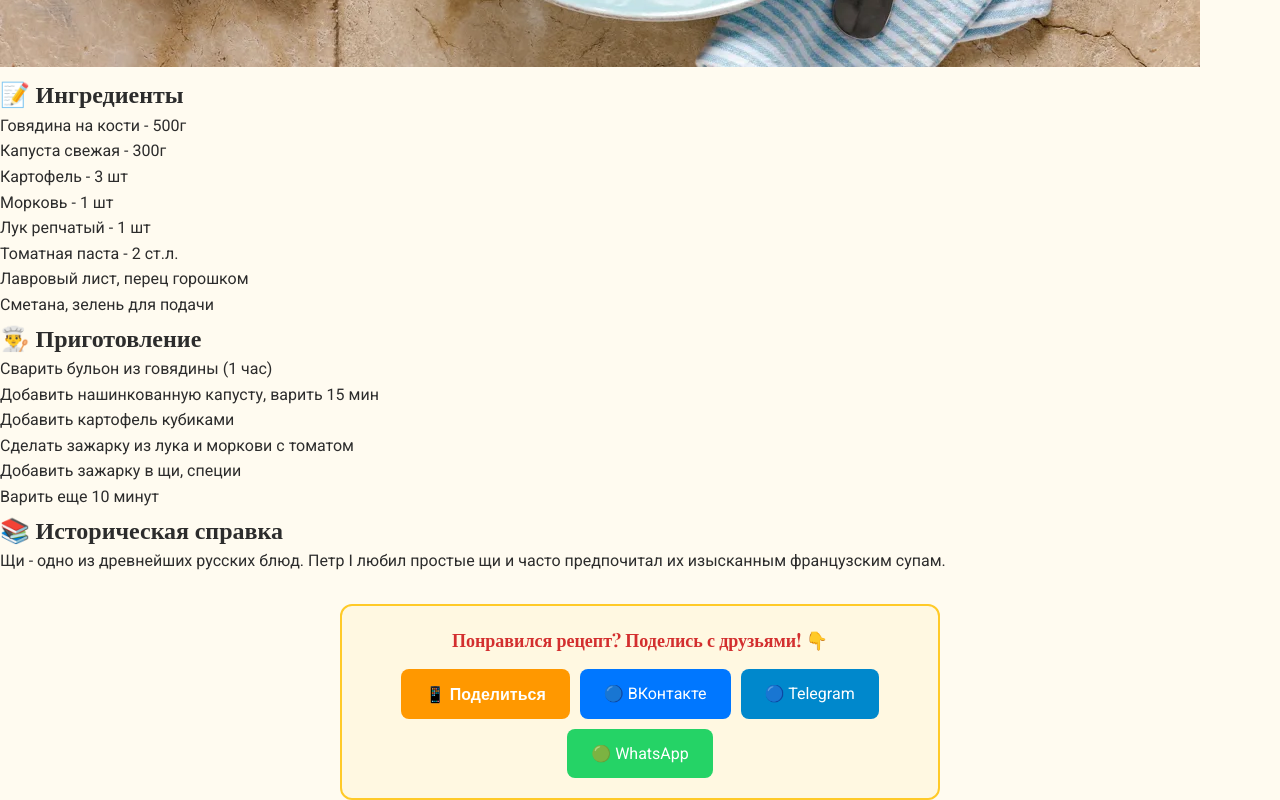
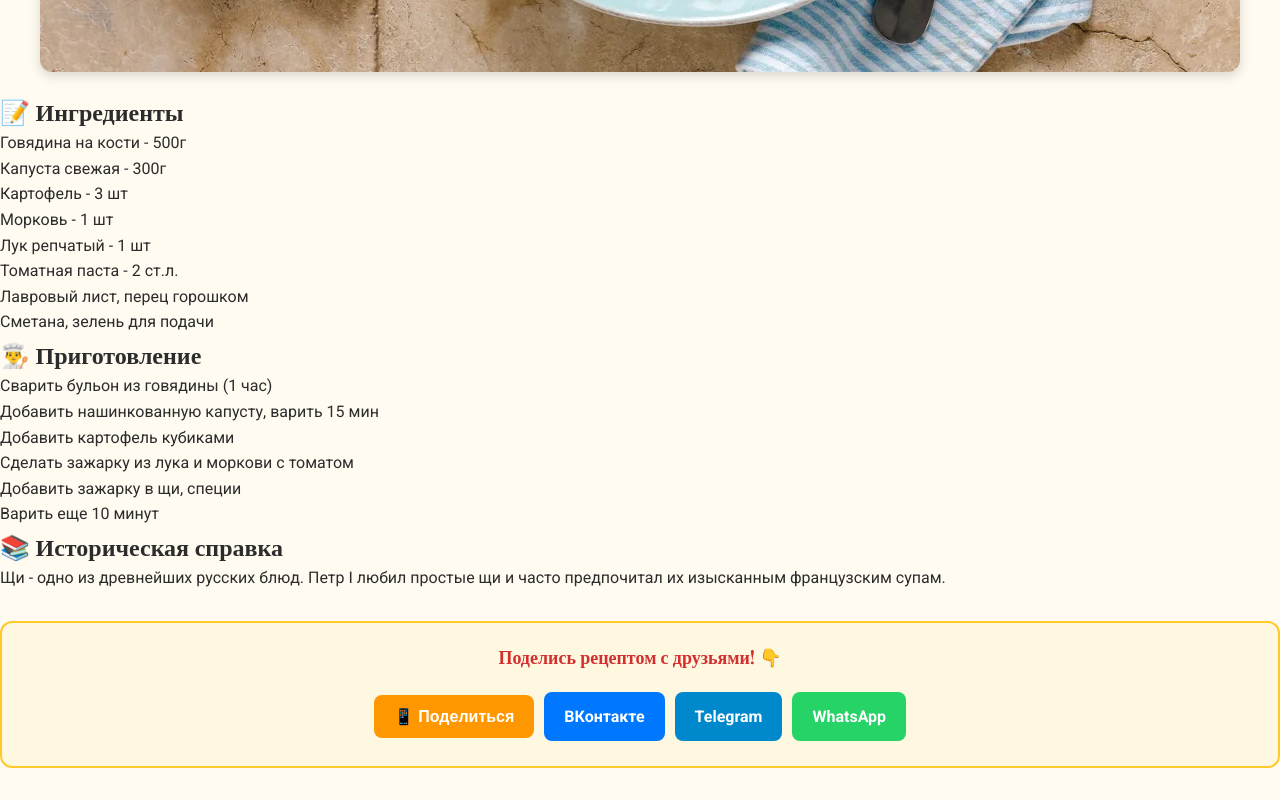
Before and after one commit to svideoproekt-ship-it/russka-kuhnya-9551, a React (Vite) app: page /recipe/1 in a window 1280 px wide. Shown: the part 728-1528 px from the top of the page. After the commit the page ends 1496 px from the top, so only its background shows below. Built offline with nearby package versions, Linux system fonts and the light colour scheme; a web font is replaced by a local one.

Commit message:
Fix ShareButtons size and RecipePage image styles

```diff
--- a/src/components/ShareButtons.jsx
+++ b/src/components/ShareButtons.jsx
@@ -18,82 +18,52 @@ const ShareButtons = ({ title }) => {
     }
   };
 
+  // Стили для контейнера
+  const containerStyle = {
+    marginTop: '30px',
+    padding: '20px',
+    background: '#fff8e1',
+    borderRadius: '12px',
+    border: '2px solid #ffca28',
+    textAlign: 'center'
+  };
+
+  // Стили для кнопок
+  const buttonStyle = {
+    display: 'inline-block',
+    padding: '12px 20px',
+    margin: '5px',
+    fontSize: '16px',
+    fontWeight: 'bold',
+    color: 'white',
+    textDecoration: 'none',
+    borderRadius: '8px',
+    cursor: 'pointer',
+    border: 'none',
+    minWidth: '100px'
+  };
+
   return (
-    <div style={{
-      marginTop: '30px',
-      padding: '20px',
-      background: '#fff8e1',
-      borderRadius: '12px',
-      border: '2px solid #ffca28',
-      width: '100%',
-      maxWidth: '600px',
-      margin: '30px auto 0',
-      boxSizing: 'border-box'
-    }}>
-      <h3 style={{ margin: '0 0 15px 0', fontSize: '18px', color: '#d32f2f', textAlign: 'center' }}>
-        Понравился рецепт? Поделись с друзьями! 👇
+    <div style={containerStyle}>
+      <h3 style={{ margin: '0 0 15px 0', fontSize: '18px', color: '#d32f2f' }}>
+        Поделись рецептом с друзьями! 👇
       </h3>
 
-      <div style={{
-        display: 'flex',
-        justifyContent: 'center',
-        gap: '10px',
-        flexWrap: 'wrap'
-      }}>
-        <button
-          onClick={handleNativeShare}
-          style={{
-            padding: '12px 24px',
-            fontSize: '16px',
-            cursor: 'pointer',
-            background: '#ff9800',
-            color: 'white',
-            border: 'none',
-            borderRadius: '8px',
-            fontWeight: 'bold',
-            minWidth: '140px'
-          }}
-        >
+      <div>
+        <button onClick={handleNativeShare} style={{ ...buttonStyle, background: '#ff9800' }}>
           📱 Поделиться
         </button>
 
-        <a href={vkLink} target="_blank" rel="noopener noreferrer" style={{
-          padding: '12px 24px',
-          fontSize: '16px',
-          background: '#0077FF',
-          color: 'white',
-          textDecoration: 'none',
-          borderRadius: '8px',
-          minWidth: '120px',
-          textAlign: 'center'
-        }}>
-          🔵 ВКонтакте
+        <a href={vkLink} target="_blank" rel="noopener noreferrer" style={{ ...buttonStyle, background: '#0077FF' }}>
+          ВКонтакте
         </a>
 
-        <a href={tgLink} target="_blank" rel="noopener noreferrer" style={{
-          padding: '12px 24px',
-          fontSize: '16px',
-          background: '#0088cc',
-          color: 'white',
-          textDecoration: 'none',
-          borderRadius: '8px',
-          minWidth: '100px',
-          textAlign: 'center'
-        }}>
-          🔵 Telegram
+        <a href={tgLink} target="_blank" rel="noopener noreferrer" style={{ ...buttonStyle, background: '#0088cc' }}>
+          Telegram
         </a>
 
-        <a href={waLink} target="_blank" rel="noopener noreferrer" style={{
-          padding: '12px 24px',
-          fontSize: '16px',
-          background: '#25D366',
-          color: 'white',
-          textDecoration: 'none',
-          borderRadius: '8px',
-          minWidth: '120px',
-          textAlign: 'center'
-        }}>
-          🟢 WhatsApp
+        <a href={waLink} target="_blank" rel="noopener noreferrer" style={{ ...buttonStyle, background: '#25D366' }}>
+          WhatsApp
         </a>
       </div>
     </div>
--- a/src/styles/RecipePage.css
+++ b/src/styles/RecipePage.css
@@ -101,3 +101,11 @@
   padding: 10px;
   border-radius: 6px;
 }
+.recipe-image {
+  display: block;          /* Делаем картинку блоком */
+  max-width: 100%;         /* Картинка не будет шире экрана */
+  height: auto;            /* Сохраняем пропорции */
+  margin: 20px auto;       /* Центрируем картинку */
+  border-radius: 12px;     /* Скругляем углы */
+  box-shadow: 0 4px 12px rgba(0,0,0,0.15); /* Красивая тень */
+}
```
